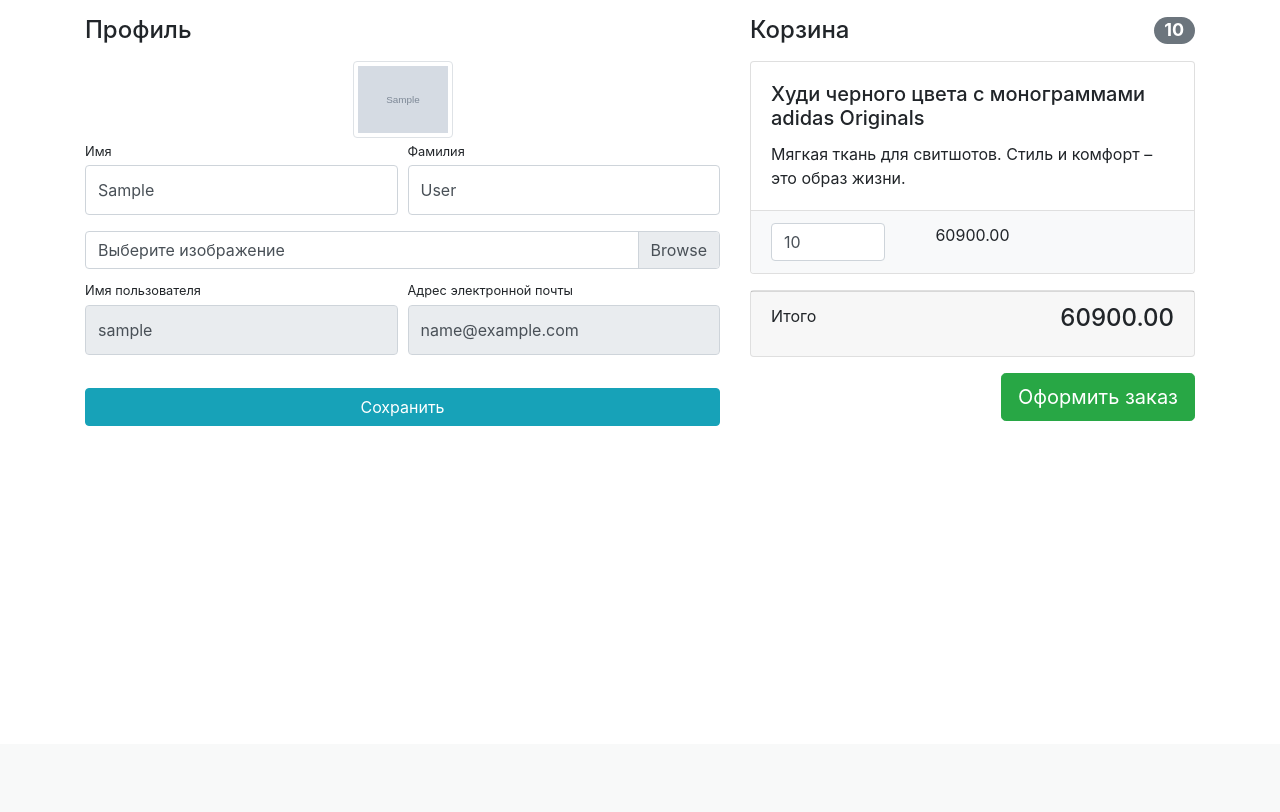
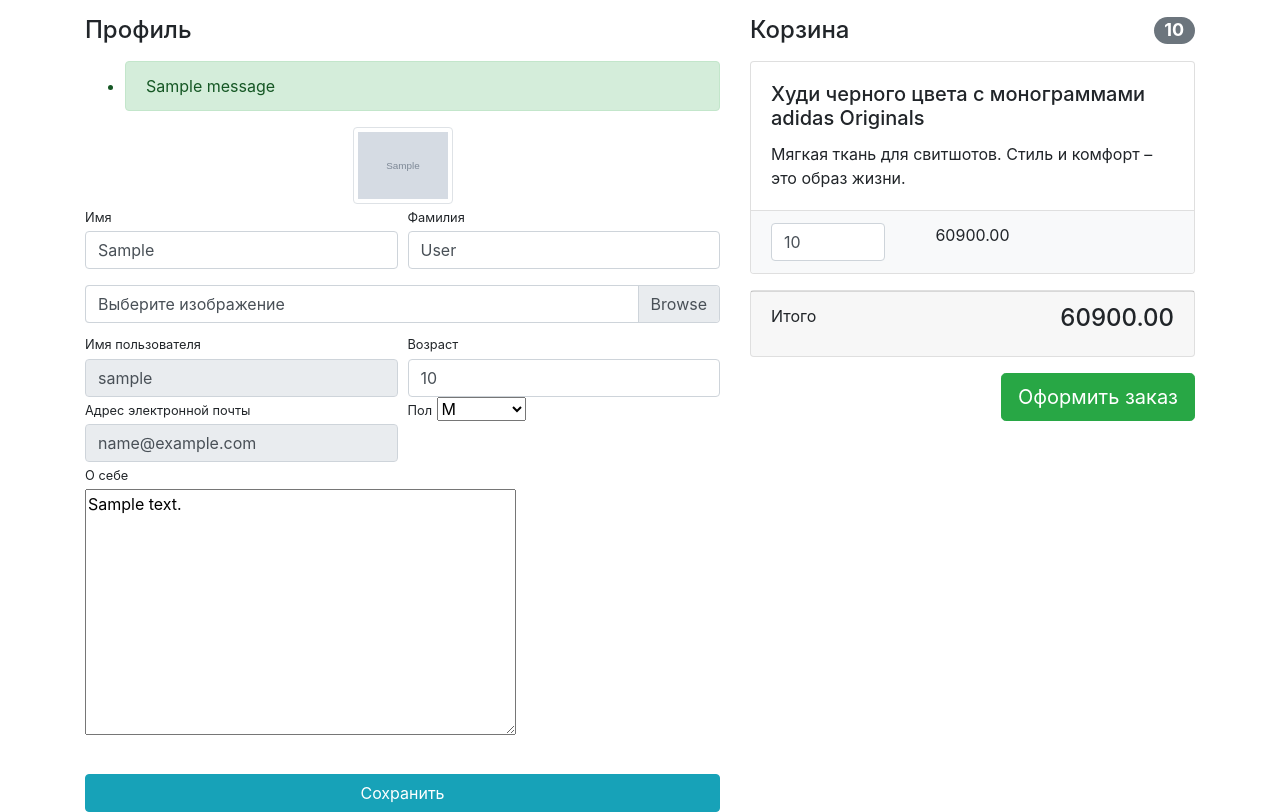
Before and after one commit to Threlious/myproject-server, a Django app: page /users/profile/ in a window 1280 px wide. Shown: the part 56-868 px from the top of the page. Before the commit the page ends 482 px from the top, so only its background shows below. Run offline with Django 3.2, Linux system fonts and the light colour scheme; a user stored in the database is signed in; data comes from the database, SQL or seed files in the repository; tables that the repository leaves empty hold one stand-in row (values such as "Sample post"); grey boxes marked "Sample" are stand-in pictures; one stand-in notice (Sample message) is shown; some libraries are stand-ins or nearby versions.

Commit message:
lesson 2

```diff
--- a/users/forms.py
+++ b/users/forms.py
@@ -1,7 +1,7 @@
 from django.contrib.auth.forms import AuthenticationForm, UserCreationForm, UserChangeForm
 from django import forms
 
-from users.models import User
+from users.models import User, UserProfile
 
 import random
 import hashlib
@@ -58,4 +58,25 @@ class UserProfileForm(UserChangeForm):
 
     class Meta:
         model = User
-        fields = ('first_name', 'last_name', 'image', 'username', 'email')
+        fields = ('first_name', 'last_name', 'image', 'username', 'age', 'email', 'password')
+
+    def __init__(self, *args, **kwargs):
+        super(UserProfileForm, self).__init__(*args, **kwargs)
+        for field_name, field in self.fields.items():
+            field.widget.attrs['class'] = 'form-control'
+            field.help_text = ''
+            if field_name == 'password':
+                field.widget = forms.HiddenInput()
+
+    def clean_age(self):
+        data = self.cleaned_data['age']
+        if data < 18:
+            raise forms.ValidationError("Вы слишком молоды!")
+
+        return data
+
+
+class UserProfileEditForm(forms.ModelForm):
+    class Meta:
+        model = UserProfile
+        fields = ('about', 'gender')
--- a/users/models.py
+++ b/users/models.py
@@ -2,12 +2,16 @@ from django.db import models
 from django.contrib.auth.models import AbstractUser
 from django.utils.timezone import now
 from datetime import timedelta
+
+from django.db.models.signals import post_save
+from django.dispatch import receiver
 
 
 class User(AbstractUser):
     image = models.ImageField(upload_to='users_images', null=True, blank=True)
     activation_key = models.CharField(max_length=128, blank=True)
     activation_key_expires = models.DateTimeField(default=(now() + timedelta(hours=48)), null=True, blank=True)
+    age = models.PositiveIntegerField(verbose_name='возраст', default=30)
 
     @property
     def is_activation_key_expired(self):
@@ -21,3 +25,29 @@ class User(AbstractUser):
     def safe_delete(self):
         self.is_active = False
         self.save()
+
+
+class UserProfile(models.Model):
+    MALE = 'M'
+    FEMALE = 'W'
+
+    GENDER_CHOICES = (
+        (MALE, 'М'),
+        (FEMALE, 'Ж'),
+    )
+    user = models.OneToOneField(User, null=False, db_index=True, on_delete=models.CASCADE)
+    # tagline = models.CharField(verbose_name='теги', max_length=128, \
+    # blank=True)
+    about = models.TextField(verbose_name='О себе', blank=True, null=True)
+    gender = models.CharField(verbose_name='пол', max_length=2, choices=GENDER_CHOICES, blank=True)
+
+
+@receiver(post_save, sender=User)
+def create_user_profile(sender, instance, created, **kwargs):
+    if created:
+        UserProfile.objects.create(user=instance)
+
+
+@receiver(post_save, sender=User)
+def save_user_profile(sender, instance, **kwargs):
+    instance.userprofile.save()
--- a/users/templates/users/profile.html
+++ b/users/templates/users/profile.html
@@ -10,6 +10,13 @@
         <div class="row">
             <div class="col-lg-7">
                 <h4 class="mt-3 mb-3">Профиль</h4>
+                {% if messages %}
+                    <ul class="messages">
+                        {% for message in messages %}
+                            <li{% if message.tags %} class="alert alert-dismissible fade show alert-success"{% endif %}>{{ message }}</li>
+                        {% endfor %}
+                    </ul>
+                {% endif %}
                 <div class="col-lg-12 text-center">
                     <img width="100" height="100"
                          src="{% if user.image %} {{ user.image.url }} {% else %} {% static 'vendor/img/users/default_avatar.jpg' %} {% endif %}"
@@ -20,35 +27,48 @@
                     <div class="form-row">
                         <div class="col-lg-6">
                             <div class="form-group">
-                                <label class="small mb-1" for="{{ form.first_name.id_for_label }}">Имя</label>
-                                {{ form.first_name }}
+                                <label class="small mb-1" for="{{ edit_form.first_name.id_for_label }}">Имя</label>
+                                {{ edit_form.first_name }}
                             </div>
                         </div>
                         <div class="col-lg-6">
                             <div class="form-group">
-                                <label class="small mb-1" for="{{ form.last_name.id_for_label }}">Фамилия</label>
-                                {{ form.last_name }}
+                                <label class="small mb-1" for="{{ edit_form.last_name.id_for_label }}">Фамилия</label>
+                                {{ edit_form.last_name }}
                             </div>
                         </div>
                     </div>
                     <div class="form-row mb-2">
                         <div class="col-lg-12">
                             <div class="custom-file">
-                                {{ form.image }}
-                                <label class="custom-file-label" for="{{ form.image.id_for_label }}">Выберите
+                                {{ edit_form.image }}
+                                <label class="custom-file-label" for="{{ edit_form.image.id_for_label }}">Выберите
                                     изображение</label>
                             </div>
                         </div>
                     </div>
                     <div class="form-row">
                         <div class="col-lg-6">
-                            <label class="small mb-1" for="{{ form.username.id_for_label }}">Имя пользователя</label>
-                            {{ form.username }}
+                            <label class="small mb-1" for="{{ edit_form.username.id_for_label }}">Имя
+                                пользователя</label>
+                            {{ edit_form.username }}
                         </div>
                         <div class="col-lg-6">
-                            <label class="small mb-1" for="{{ form.email.id_for_label }}">Адрес электронной
+                            <label class="small mb-1" for="{{ edit_form.age.id_for_label }}">Возраст</label>
+                            {{ edit_form.age }}
+                        </div>
+                        <div class="col-lg-6">
+                            <label class="small mb-1" for="{{ edit_form.email.id_for_label }}">Адрес электронной
                                 почты</label>
-                            {{ form.email }}
+                            {{ edit_form.email }}
+                        </div>
+                        <div class="col-lg-6">
+                            <label class="small mb-1" for="{{ profile_form.gender.id_for_label }}">Пол</label>
+                            {{ profile_form.gender }}
+                        </div>
+                        <div class="col-lg-6">
+                            <label class="small mb-1" for="{{ profile_form.about.id_for_label }}">О себе</label>
+                            {{ profile_form.about }}
                         </div>
                     </div>
                     <div class="form-row">
--- a/users/views.py
+++ b/users/views.py
@@ -5,8 +5,8 @@ from django.contrib import auth, messages
 from django.urls import reverse
 from django.contrib.auth.decorators import login_required
 
-from users.forms import UserLoginForm, UserRegistrationForm, UserProfileForm
-from users.models import User
+from users.forms import UserLoginForm, UserRegistrationForm, UserProfileForm, UserProfileEditForm
+from users.models import User, UserProfile
 
 from baskets.models import Basket
 
@@ -76,17 +76,21 @@ def verify(request, email, activate_key):
 def profile(request):
     user = request.user
     if request.method == 'POST':
-        form = UserProfileForm(instance=user, data=request.POST, files=request.FILES)
-        if form.is_valid():
-            form.save()
+        edit_form = UserProfileForm(request.POST, request.FILES, instance=request.user)
+        profile_form = UserProfileEditForm(request.POST, instance=request.user.userprofile)
+        if edit_form.is_valid() and profile_form.is_valid():
+            edit_form.save()
+            messages.add_message(request, messages.INFO, 'Изменения успешно сохранены')
             return HttpResponseRedirect(reverse('users:profile'))
     else:
-        form = UserProfileForm(instance=user)
+        edit_form = UserProfileForm(instance=request.user)
+        profile_form = UserProfileEditForm(instance=request.user.userprofile)
     baskets = Basket.objects.filter(user=user)
 
     context = {
         'title': 'GeekShop - Профиль',
-        'form': form,
+        'edit_form': edit_form,
+        'profile_form': profile_form,
         'baskets': baskets,
     }
     return render(request, 'users/profile.html', context)
```
Also changed, not shown: products/management/commands/create_user_profile.py (added, +11 -0 lines), users/templates/users/edit.html (added, +17 -0 lines), users/migrations/0003_auto_20220402_1258.py (added), users/migrations/0004_alter_user_activation_key_expires.py (added), users/migrations/0005_alter_user_activation_key_expires.py (added), users/migrations/0006_alter_user_activation_key_expires.py (added), users/migrations/0007_auto_20220403_1242.py (added), users/migrations/0008_alter_user_activation_key_expires.py (added).
